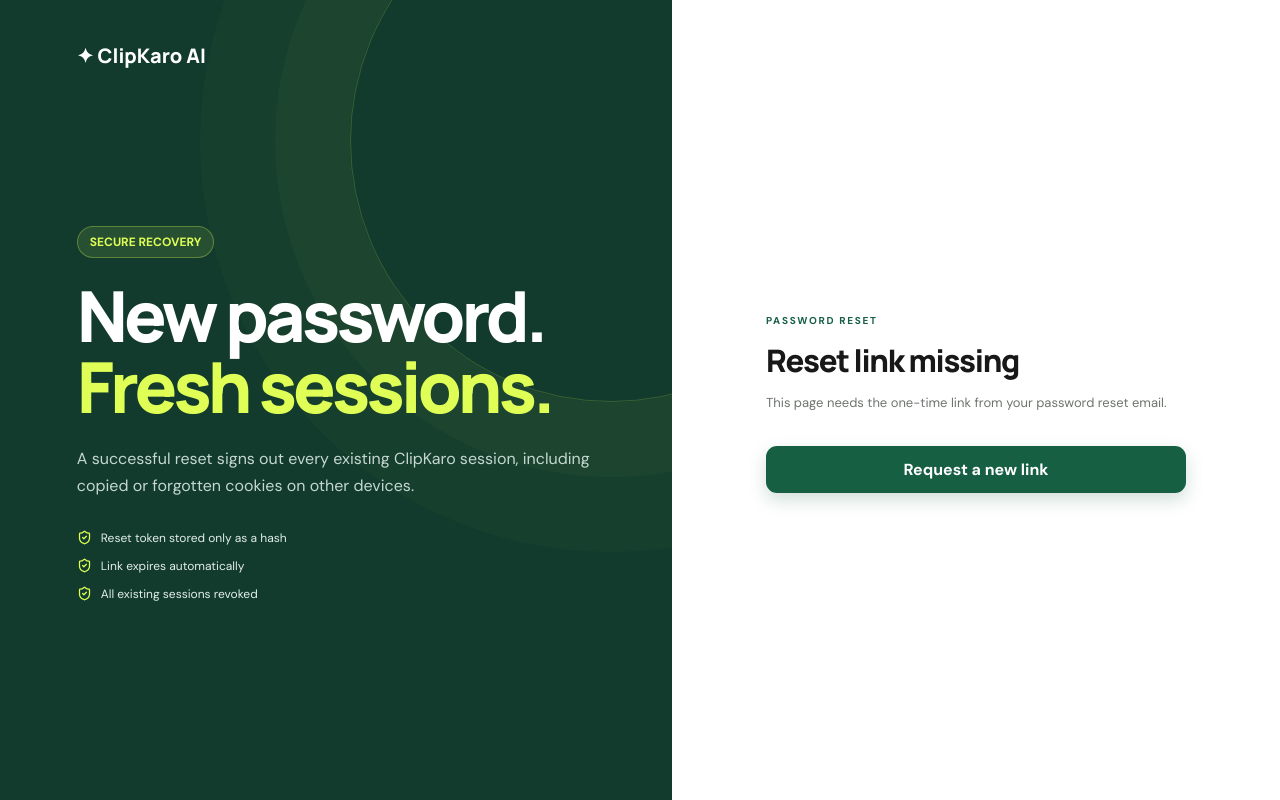
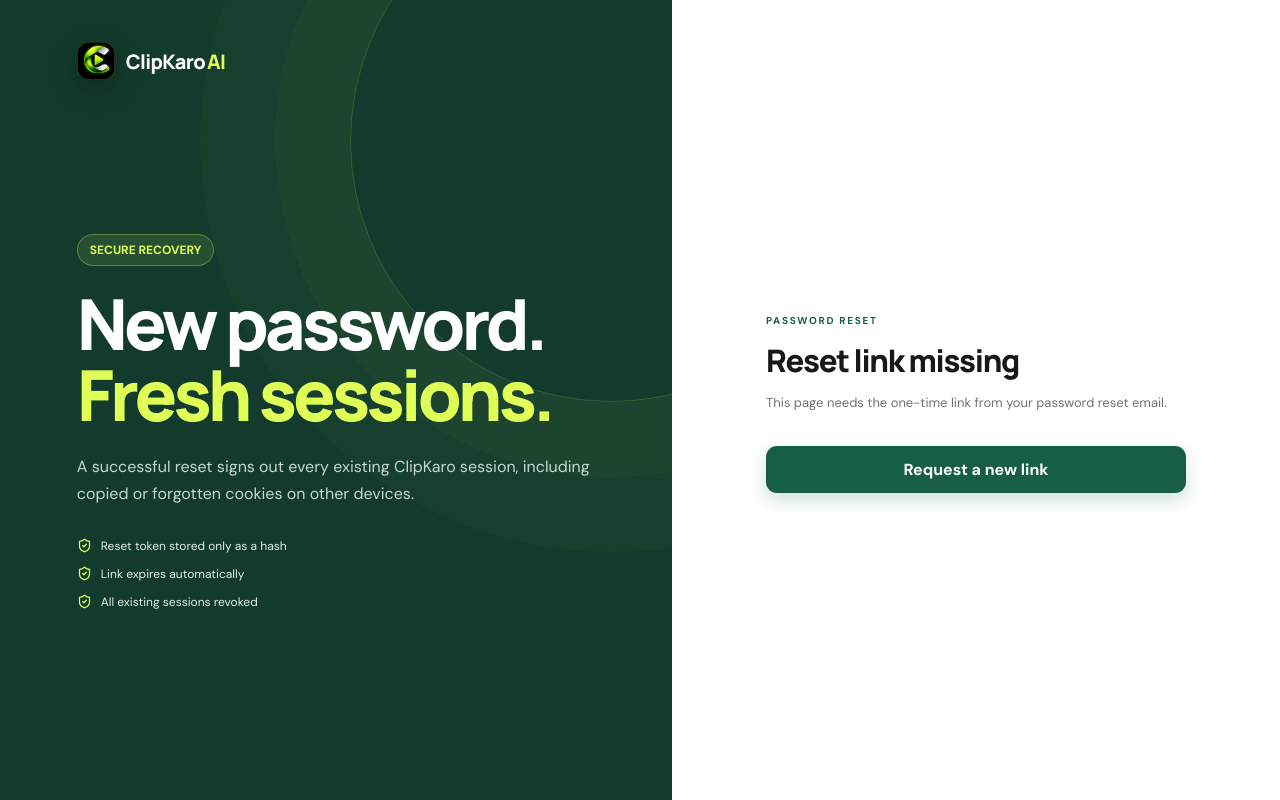
Before and after one commit to faikmulla6-cpu/Clipkaro, a Next.js app in the folder frontend/: page /reset-password in a window 1280 px wide. Built offline with nearby package versions, Linux system fonts and the light colour scheme; no server answers.

Commit message:
Align reset screen with current brand and accessible fields

```diff
--- a/frontend/app/reset-password/page.tsx
+++ b/frontend/app/reset-password/page.tsx
@@ -1,5 +1,6 @@
 "use client";
 
+import { Logo } from "@/components/Logo";
 import { postJSON } from "@/lib/api";
 import { CheckCircle2, Eye, EyeOff, Loader2, LockKeyhole, ShieldCheck } from "lucide-react";
 import Link from "next/link";
@@ -16,8 +17,6 @@ export default function ResetPasswordPage() {
   useEffect(() => {
     const fragment = new URLSearchParams(window.location.hash.replace(/^#/, ""));
     const raw = fragment.get("token") || "";
-    // Remove the raw reset secret before the user starts typing a password so it
-    // never remains in browser history or gets copied with the page URL.
     window.history.replaceState(null, "", "/reset-password");
     setToken(raw);
     setReady(true);
@@ -49,7 +48,7 @@ export default function ResetPasswordPage() {
   return (
     <div className="auth-page">
       <div className="auth-visual">
-        <Link href="/" className="auth-brand">✦ ClipKaro AI</Link>
+        <div className="auth-brand"><Logo light /></div>
         <div className="auth-story">
           <span className="eyebrow dark">SECURE RECOVERY</span>
           <h1>New password.<br/><em>Fresh sessions.</em></h1>
@@ -64,13 +63,13 @@ export default function ResetPasswordPage() {
 
       <div className="auth-panel">
         <div className="auth-card">
-          <Link href="/" className="auth-mobile-logo">✦ ClipKaro AI</Link>
+          <div className="auth-mobile-logo"><Logo /></div>
           <span className="auth-kicker">PASSWORD RESET</span>
 
           {!ready ? (
             <>
               <h2>Checking reset link</h2>
-              <button className="primary-btn auth-submit" disabled><Loader2 className="spin" size={17}/> Loading…</button>
+              <button type="button" className="primary-btn auth-submit" disabled><Loader2 className="spin" size={17}/> Loading…</button>
             </>
           ) : complete ? (
             <>
@@ -89,21 +88,21 @@ export default function ResetPasswordPage() {
             <>
               <h2>Choose a new password</h2>
               <p>Use at least 8 characters with an uppercase letter and a number.</p>
-              <form onSubmit={submit}>
+              <form onSubmit={submit} autoComplete="on">
                 <label>
                   <span>New password</span>
                   <div className="input-icon">
                     <LockKeyhole size={16}/>
                     <input name="password" type={show ? "text" : "password"} minLength={8} required autoComplete="new-password"/>
-                    <button type="button" onClick={() => setShow(!show)}>{show ? <EyeOff size={16}/> : <Eye size={16}/>}</button>
+                    <button type="button" aria-label={show ? "Hide password" : "Show password"} onClick={() => setShow(!show)}>{show ? <EyeOff size={16}/> : <Eye size={16}/>}</button>
                   </div>
                 </label>
                 <label>
                   <span>Confirm password</span>
                   <div className="input-icon"><LockKeyhole size={16}/><input name="confirm" type={show ? "text" : "password"} minLength={8} required autoComplete="new-password"/></div>
                 </label>
-                {error && <div className="form-error">{error}</div>}
-                <button className="primary-btn auth-submit" disabled={busy}>
+                {error && <div className="form-error" role="alert">{error}</div>}
+                <button type="submit" className="primary-btn auth-submit" disabled={busy}>
                   {busy ? <><Loader2 className="spin" size={17}/> Resetting…</> : "Reset password"}
                 </button>
               </form>
```
